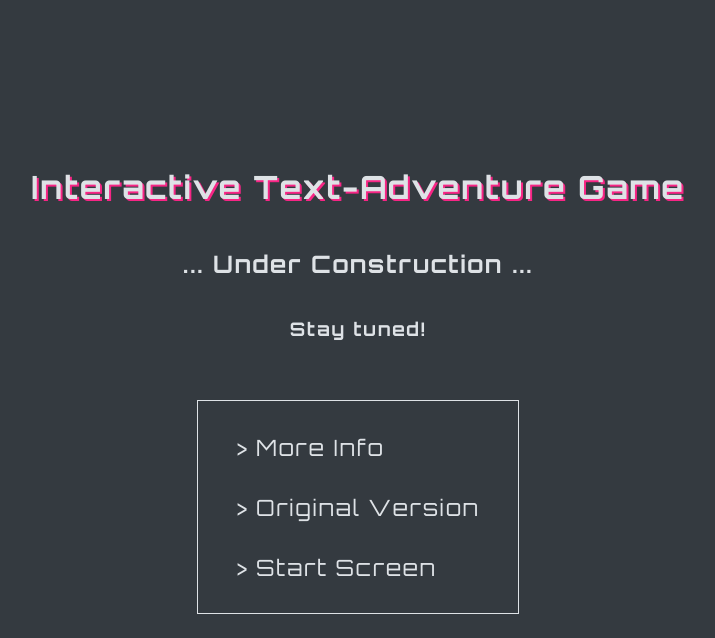
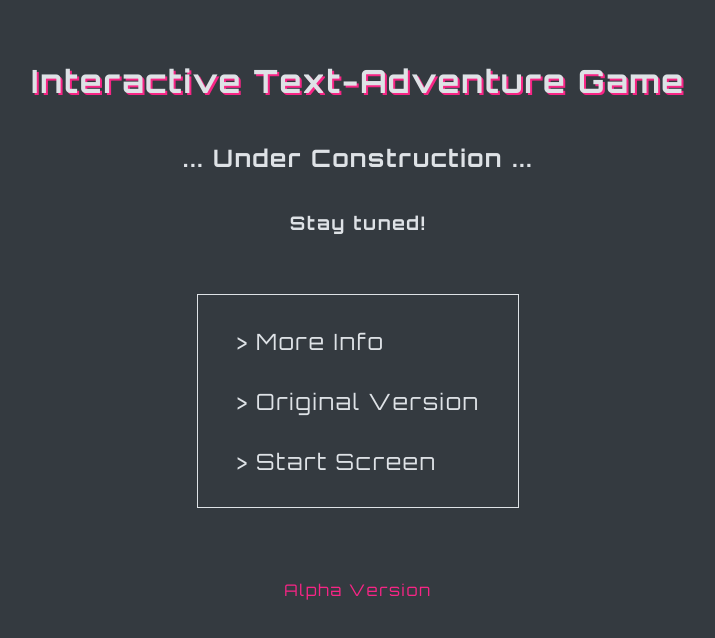
Before and after one commit to Dimterion/PoTW, a React (Vite) app: page /about in a window 1280 px wide. Shown: the top 638 px of the page, without its empty margins (282-997 px from the left). Built offline with nearby package versions, Linux system fonts and the light colour scheme; a web font is replaced by a local one.

Commit message:
add footer

```diff
--- /dev/null
+++ b/src/components/Footer/Footer.jsx
@@ -0,0 +1,7 @@
+import "./footer.css";
+
+function Footer() {
+  return <div className="footer-container">Alpha Version</div>;
+}
+
+export default Footer;
--- /dev/null
+++ b/src/components/Footer/footer.css
@@ -0,0 +1,4 @@
+.footer-container {
+  color: var(--secondaryColor);
+  margin: 4vh 0;
+}
--- a/src/components/MainComponent/MainComponent.jsx
+++ b/src/components/MainComponent/MainComponent.jsx
@@ -1,3 +1,4 @@
+import Footer from "../Footer/Footer";
 import "./mainComponent.css";
 
 function MainComponent({
@@ -30,6 +31,7 @@ function MainComponent({
           {btnRight}
         </div>
       </div>
+      <Footer />
     </div>
   );
 }
--- a/src/pages/AboutScreen/AboutScreen.jsx
+++ b/src/pages/AboutScreen/AboutScreen.jsx
@@ -1,4 +1,5 @@
 import { Link } from "react-router-dom";
+import Footer from "../../components/Footer/Footer";
 import "./aboutScreen.css";
 
 function AboutScreen() {
@@ -28,6 +29,7 @@ function AboutScreen() {
           {">"} Start Screen
         </Link>
       </div>
+      <Footer />
     </div>
   );
 }
--- a/src/pages/AboutScreen/aboutScreen.css
+++ b/src/pages/AboutScreen/aboutScreen.css
@@ -4,11 +4,12 @@
   color: var(--primaryColor);
   display: flex;
   flex-flow: column nowrap;
-  align-items: center;
-  justify-content: center;
   text-align: center;
-  height: 100vh;
-  width: 100vw;
+  margin-top: 5vh;
+  animation: aboutScreen-load 400ms ease-in 200ms;
+  animation-fill-mode: forwards;
+  transform: translateY(-50px);
+  opacity: 0;
 }
 
 .aboutScreen-title {
@@ -37,3 +38,15 @@
   color: var(--tertiaryColor);
   transition: 0.5s;
 }
+
+@keyframes aboutScreen-load {
+  0% {
+    transform: translateY(-10px);
+    opacity: 0;
+  }
+
+  100% {
+    transform: translateY(0px);
+    opacity: 1;
+  }
+}
--- a/src/pages/GameScreen/GameScreen.jsx
+++ b/src/pages/GameScreen/GameScreen.jsx
@@ -13,6 +13,7 @@ function GameScreen() {
 
   const components = texts.map((text) => {
     return (
+      <>
         <MainComponent
           key={text.id}
           text={text.text}
@@ -24,6 +25,7 @@ function GameScreen() {
           image={text.image}
           alt={text.alt}
         />
+      </>
     );
   });
 
--- a/src/pages/StartScreen/StartScreen.jsx
+++ b/src/pages/StartScreen/StartScreen.jsx
@@ -1,7 +1,8 @@
 import { Link } from "react-router-dom";
+import Footer from "../../components/Footer/Footer";
 import "./startScreen.css";
 
-function StartMenu() {
+function StartScreen() {
   return (
     <div className="startScreen-container">
       <h1 className="startScreen-title">Poets of Tomorrow’s World</h1>
@@ -13,8 +14,9 @@ function StartMenu() {
           About
         </Link>
       </div>
+      <Footer />
     </div>
   );
 }
 
-export default StartMenu;
+export default StartScreen;
--- a/src/pages/StartScreen/startScreen.css
+++ b/src/pages/StartScreen/startScreen.css
@@ -4,9 +4,8 @@
   display: flex;
   flex-flow: column nowrap;
   align-items: center;
-  justify-content: center;
   text-align: center;
-  height: 100vh;
+  margin-top: 30vh;
   animation: mainComponent-load 400ms ease-in 200ms;
   animation-fill-mode: forwards;
   transform: translateY(-50px);
--- a/src/pages/StoryScreen/StoryScreen.jsx
+++ b/src/pages/StoryScreen/StoryScreen.jsx
@@ -1,5 +1,6 @@
 import { Link } from "react-router-dom";
 import storyScreenHeaderImg from "../../assets/storyScreenHeaderImg.jpg";
+import Footer from "../../components/Footer/Footer";
 import "./storyScreen.css";
 
 function StoryScreen() {
@@ -85,6 +86,7 @@ function StoryScreen() {
           {">>>"} Jump in
         </Link>
       </div>
+      <Footer />
     </div>
   );
 }
```
Lines whose indentation alone changed are shown as unchanged.
